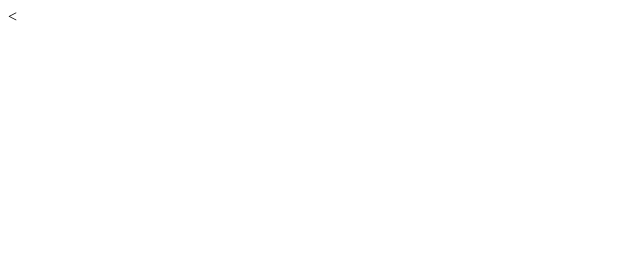
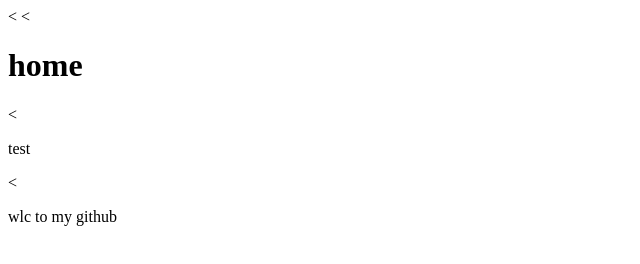
Before and after one commit to Shahadjbr98/SJTechCampus1, a plain HTML site: page index.html in a window 1280 px wide. Shown: the whole page, without its empty margins (0-640 px from the left). Drawn offline with Linux system fonts and the light colour scheme.

Commit message:
add new 3 lines

```diff
--- a/index.html
+++ b/index.html
@@ -5,6 +5,8 @@
     <title></title>
   </head>
   <body>
-
+<<h1>home</h1>
+<<p>test</p>
+<<p>wlc to my github </p>
   </body>
 </html>
```
